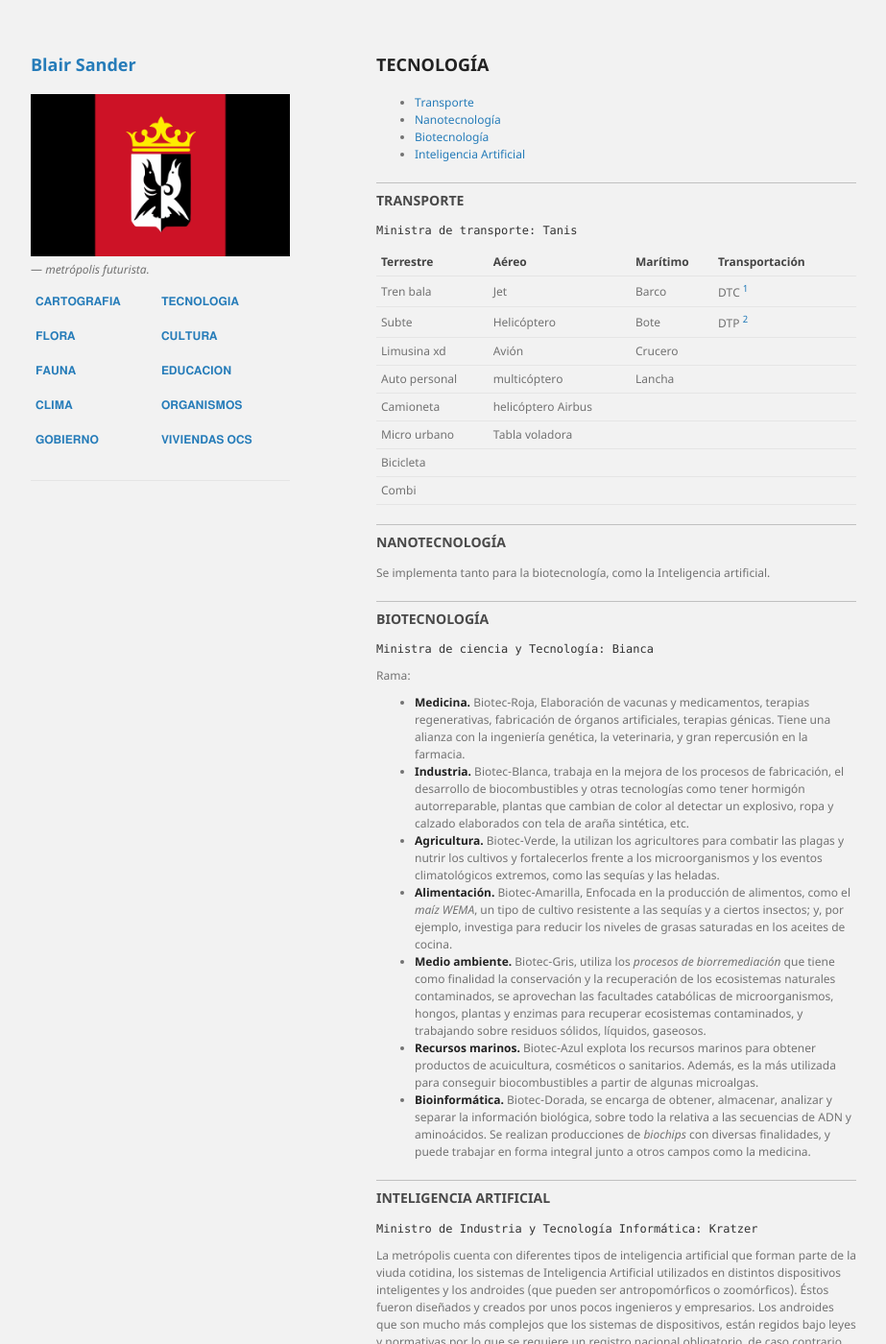
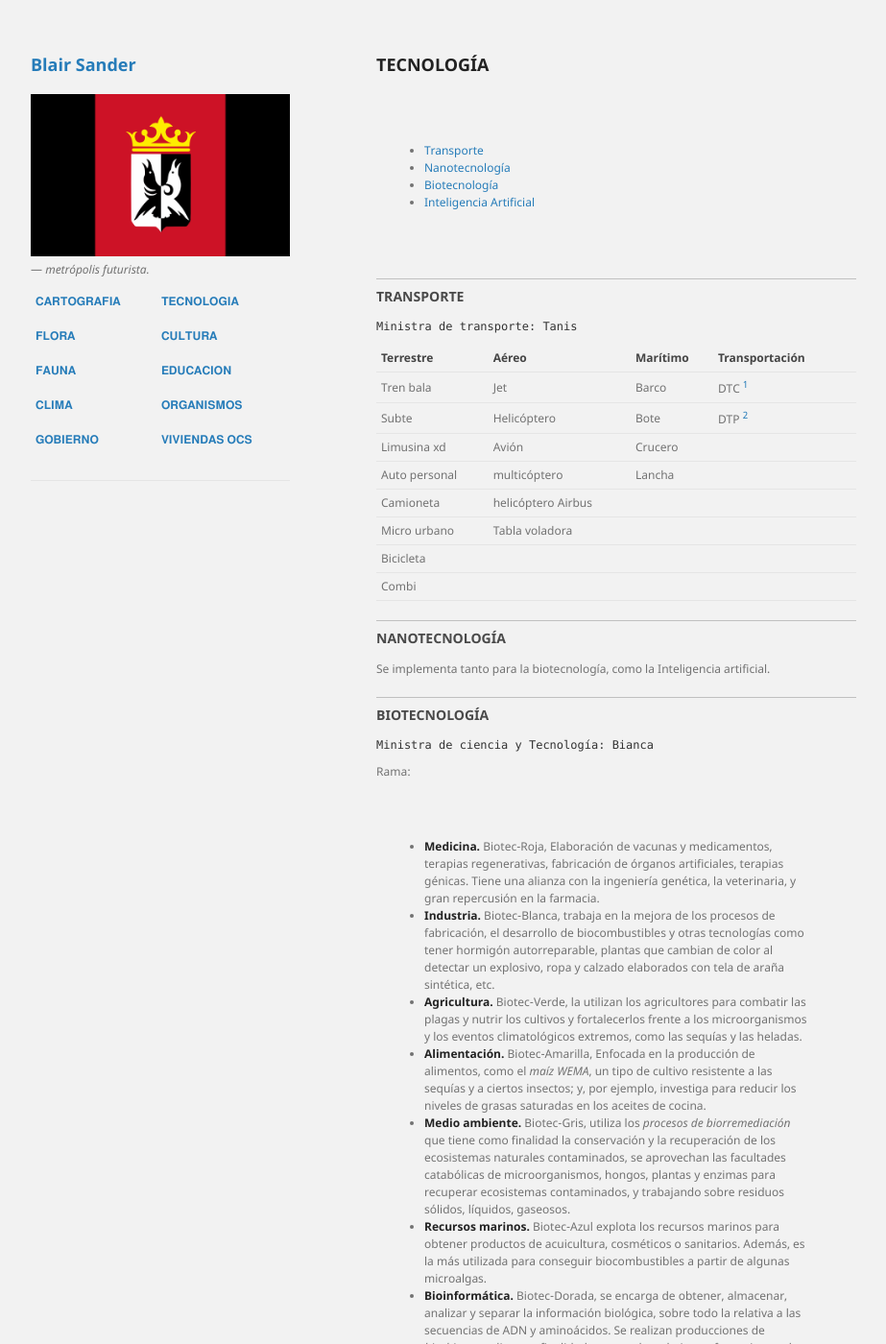
Before and after one commit to BlairSander/ciudad, a Jekyll site: the page built from tecnologia.md, in a window 1280 px wide and 1400 px high. Shown: the whole window at 96% size, without its empty margins (178-1101 px from the left). Built offline with Jekyll 4.4.1, drawn with Linux system fonts in a browser that asks for light colours; our own code applies the rules of GitHub Pages for plain Markdown files.

Commit message:
jekyll-theme-minimal.scss

```diff
--- a/_sass/jekyll-theme-minimal.scss
+++ b/_sass/jekyll-theme-minimal.scss
@@ -35,6 +35,7 @@ p, table, pre, dl {
 
 ul, ol {
   margin:0 0 5px;
+  padding:50px;
 }
 
 h2 {
@@ -235,10 +236,9 @@ footer {
     display:inline;
   }
 
-  footer ul {
+  header ul {
     position:absolute;
-    right:50px;
-    bottom:52px;
+    right:20px;
   }
 }
 
```
